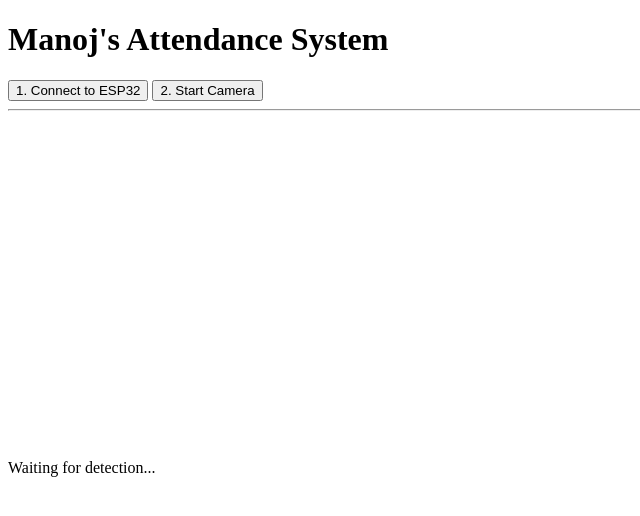
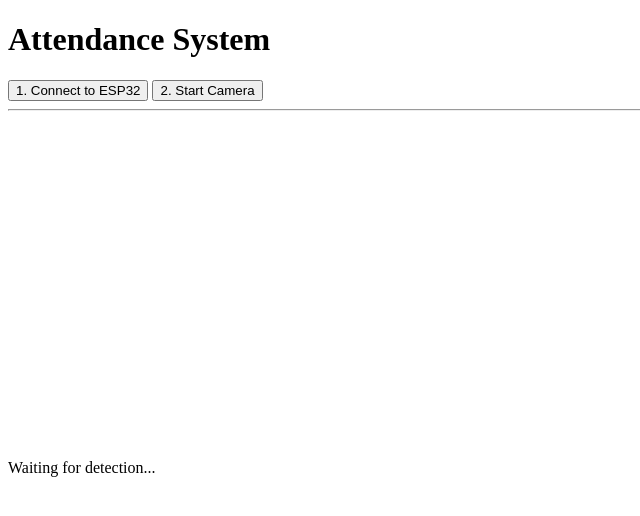
Before and after one commit to Manoj0203/Face_Detection, a plain HTML site: page index.html in a window 1280 px wide. Shown: the whole page, without its empty margins (0-640 px from the left). Drawn offline with Linux system fonts and the light colour scheme; no server answers.

Commit message:
Add files via upload

```diff
--- a/index.html
+++ b/index.html
@@ -1,7 +1,7 @@
 <!DOCTYPE html>
 <html>
 <body>
-    <h1>Manoj's Attendance System</h1>
+    <h1>Attendance System</h1>
     <button id="connect-btn" onclick="connectESP32()">1. Connect to ESP32</button>
     <button id="start-btn">2. Start Camera</button>
     <hr>
```
